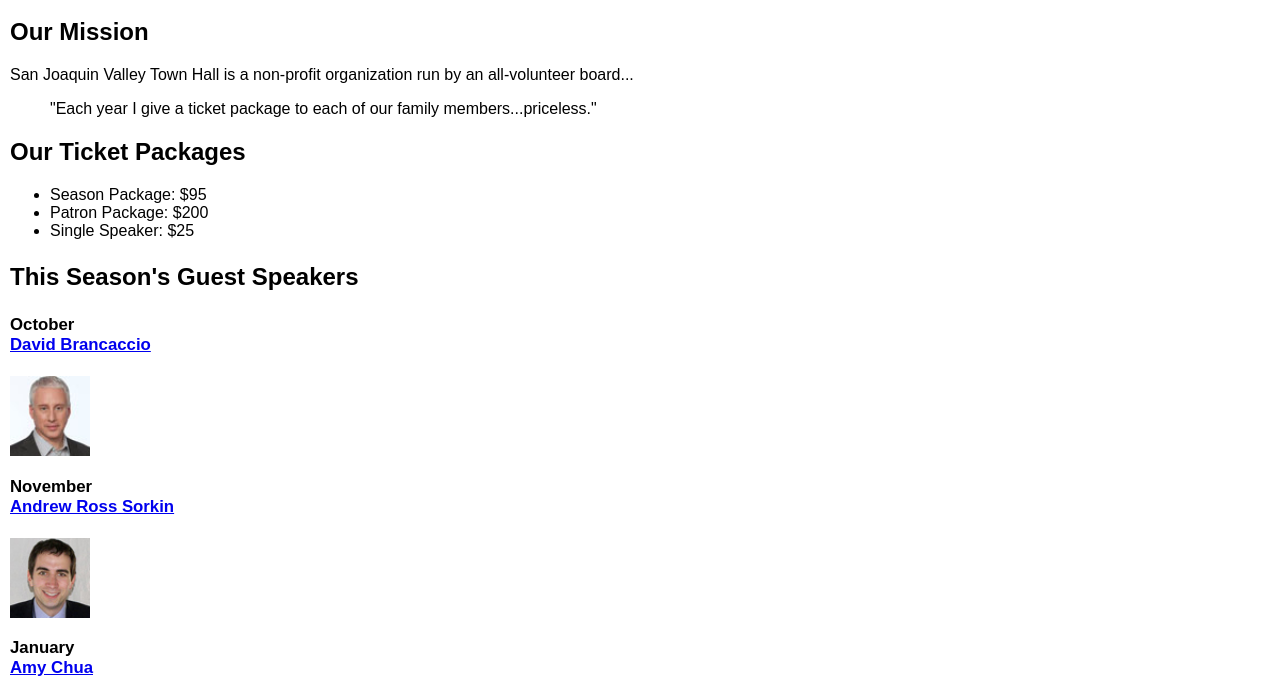
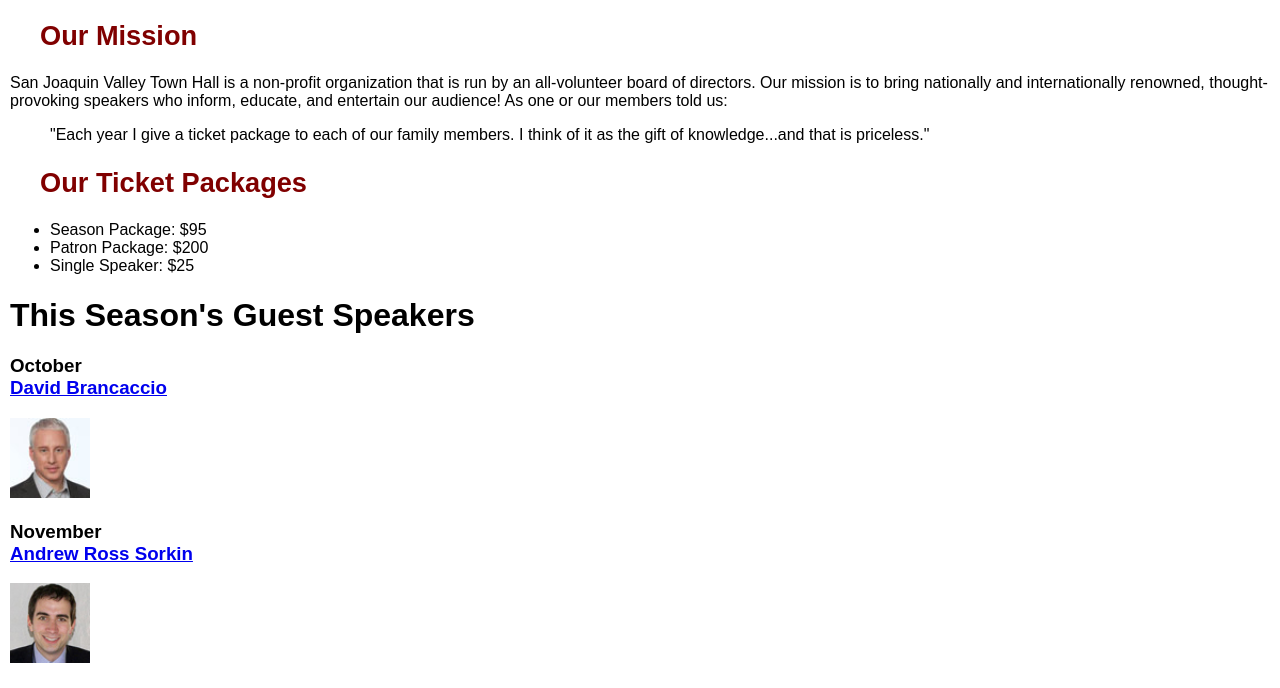
Before and after one commit to as4862/A06, a plain HTML site: page index.html in a window 1280 px wide. Shown: the part 109-797 px from the top of the page. Drawn offline with Linux system fonts and the light colour scheme.

Commit message:
Update index.html

```diff
--- a/index.html
+++ b/index.html
@@ -1,51 +1,43 @@
 <!DOCTYPE html>
-<html lang='en'>
+<html lang = 'en'>
 <head>
-	<meta charset="utf-8">
-	<title>San Joaquin Valley Town Hall</title>
-	<link rel="shortcut icon" href="images/favicon.ico">
-	<link rel="stylesheet" href="styles/main.css">
-</head>
-<body>
+    <meta charset="UTF-8">
+    <meta>
+    <link rel='stylesheet' href='styles/main.css'>
+<title>San joaquin valley town hall</title>
     <header>
         <img src="images/town_hall_logo.gif" alt="Main Logo" width="80" height="80">
         <h2>San Joaquin Valley Town Hall</h2>
         <h3>Celebrating our <em class="shadow">75<sup>th</sup></em> Year</h3>
     </header>
-
-    <section>
+</head>
+<link rel="shortcut icon" href="/images/favicon.ico">
+<body>
+    <header>
         <h2>Our Mission</h2>
-        <p>San Joaquin Valley Town Hall is a non-profit organization run by an all-volunteer board...</p>
-        <blockquote>"Each year I give a ticket package to each of our family members...priceless."</blockquote>
-    </section>
-
-    <section>
+    </header>
+<p>San Joaquin Valley Town Hall is a non-profit organization that is run by an all-volunteer board of directors. Our mission is to bring nationally and internationally renowned, thought-provoking speakers who inform, educate, and entertain our audience! As one or our members told us:</p>
+<blockquote>"Each year I give a ticket package to each of our family members. I think of it as the gift of knowledge...and that is priceless."</blockquote>
+    <header>
         <h2>Our Ticket Packages</h2>
+    </header>
 <ul>
     <li>Season Package: $95</li>
     <li>Patron Package: $200</li>
     <li>Single Speaker: $25</li>
 </ul>
-    </section>
+<h1><strong>This Season's Guest Speakers</strong></h1>
 
-    <main>
-        <h1><strong>This Season's Guest Speakers</strong></h1>
-        <div>
-            <h3>October<br><a href='speakers/DavidBrancaccio.html'>David Brancaccio</a></h3>
-            <img src='images/brancaccio75.jpg' alt='Picture of Brancaccio' width="80" height="80">
-        </div>
-        <div>
-            <h3>November<br><a href='speakers/AndrewRossSorkin.html'>Andrew Ross Sorkin</a></h3>
-            <img src='images/sorkin75.jpg' alt='Picture of Sorkin' width="80" height="80">
-        </div>
-        <div>
-            <h3>January<br><a href='speakers/AmyChua.html'>Amy Chua</a></h3>
-            <img src='images/chua75.jpg' alt='Picture of Chua' width="80" height="80">
-        </div>
-    </main>
+    <h3>October<br><a href ='speakers/DavidBrancaccio.html'>David Brancaccio</a></h3>
+    <img src = 'images/brancaccio75.jpg' alt = 'Picture of Brancaccio' width = "80" height = "80">
 
+    <h3>November<br><a href ='speakers/AndrewRossSorkin.html'>Andrew Ross Sorkin</a></h3>
+    <img src = 'images/sorkin75.jpg' alt = 'Picture of Sorkin' width = "80" height = "80">
+
+    <h3>January<br><a href ='speakers/AmyChua.html'>Amy Chua</a></h3>
+    <img src = 'images/chua75.jpg' alt = 'Picture of Chua' width = "80" height = "80">
+
+</body>
 <footer>
-        <p>&copy; Copyright Anirudh Samala, 2024</p>
+<p>&copy Copyright Anirudh Samala, 2024</p>
 </footer>
-</body>
-</html>
```
Lines whose indentation alone changed are shown as unchanged.
